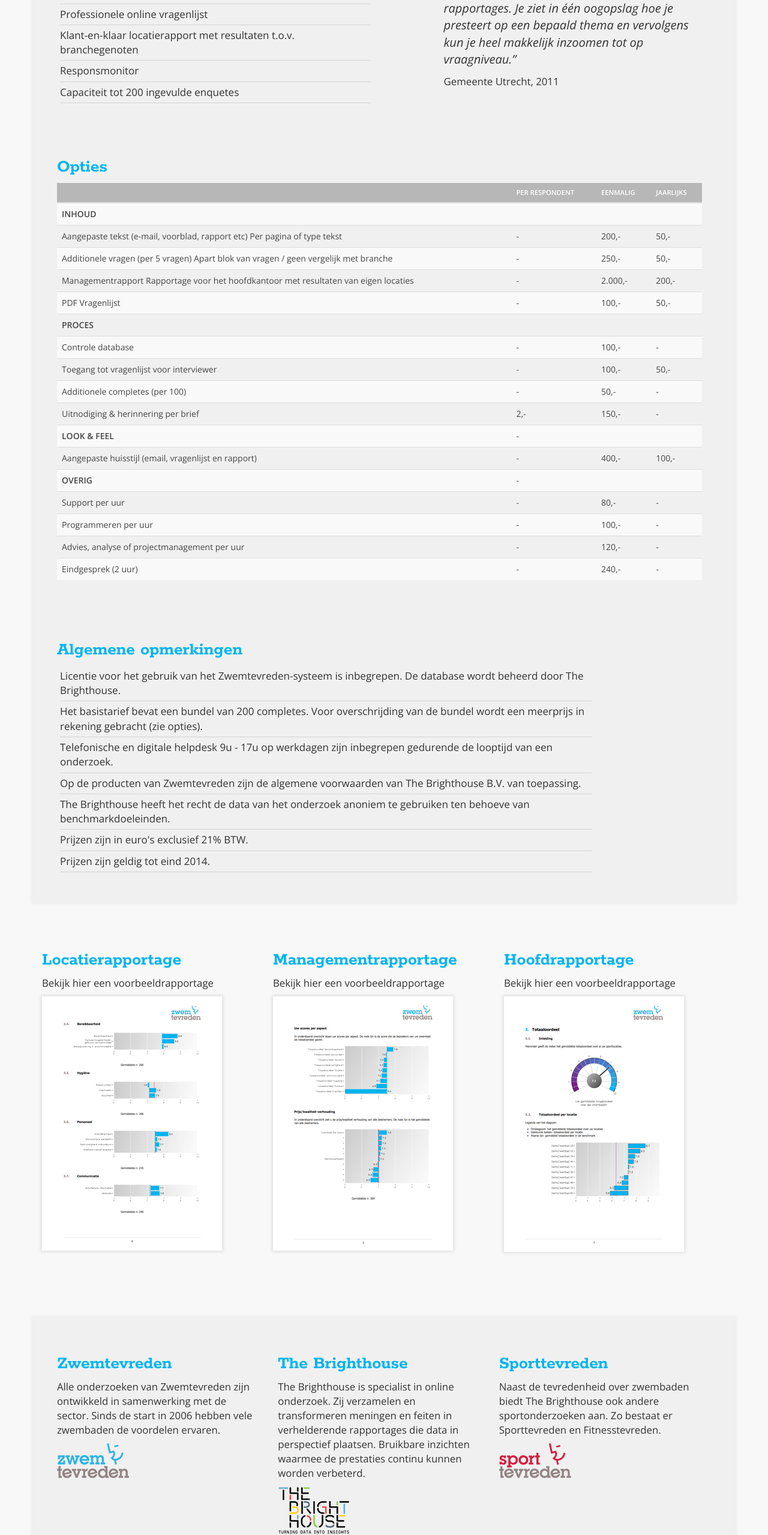
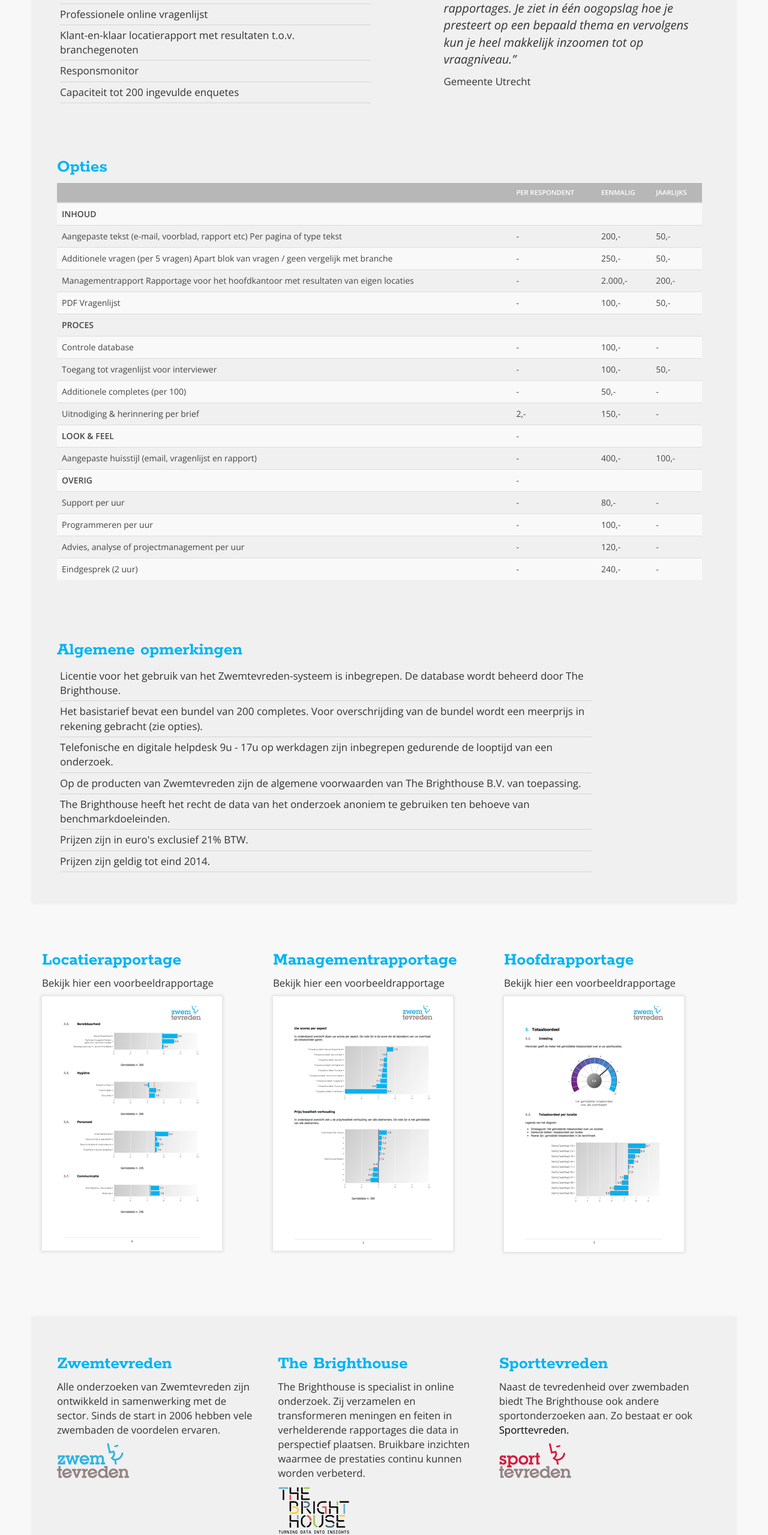
Before and after one commit to jimbosveld/zwemtevreden, a plain HTML site: page index.html in a window 1280 px wide. Shown: the part 1061-3620 px from the top of the page at 60% size. Drawn offline with nearby package versions, Linux system fonts and the light colour scheme; some packages are replaced by stand-ins of ours; files that its build step writes are made by us from their sources; a script that the page names is missing.

Commit message:
small changes

```diff
--- a/index.html
+++ b/index.html
@@ -119,7 +119,7 @@
         <h2>Wat zegt de klant?</h2>
         <p class="quote">“Wat wij heel fijn vinden, zijn de heldere rapportages. Je ziet in één oogopslag hoe je presteert op een bepaald thema en vervolgens kun je heel makkelijk inzoomen tot op vraagniveau.”</p>
 
-        <p>Gemeente Utrecht, 2011</p>
+        <p>Gemeente Utrecht</p>
       </div>
     </div>
     <div class="divider"></div>
@@ -297,7 +297,7 @@
             </div>
             <div class="col-sm-4">
               <h2>Sporttevreden</h2>
-              <p>Naast de tevredenheid over zwembaden biedt The Brighthouse ook andere sportonderzoeken aan. Zo bestaat er Sporttevreden en Fitnesstevreden.</p>
+              <p>Naast de tevredenheid over zwembaden biedt The Brighthouse ook andere sportonderzoeken aan. Zo bestaat er ook <a href="http://sporttevreden.nl">Sporttevreden.</a></p>
               <p><img src="./assets/img/lsp.png"alt=""></p>
             </div>
           </div>
```
